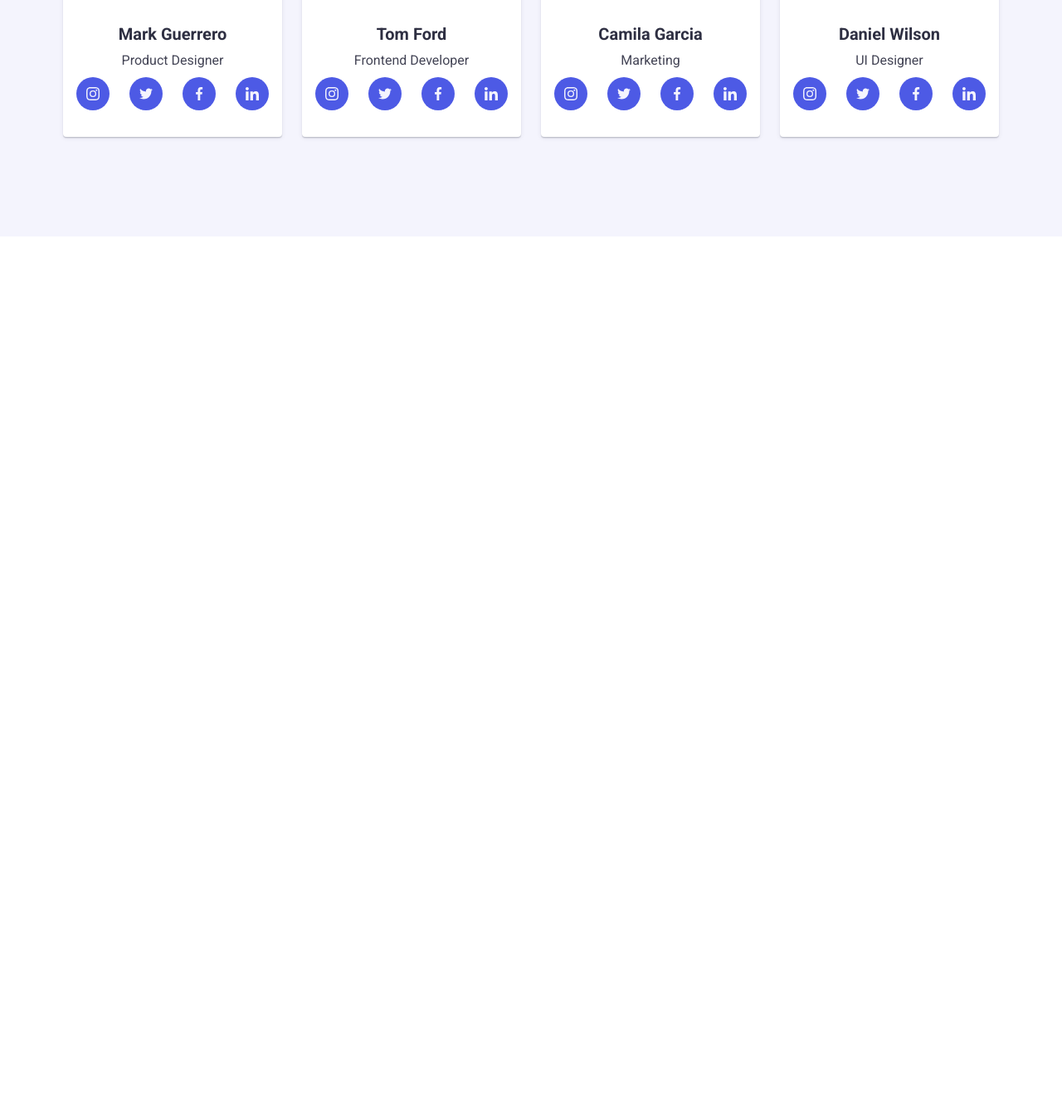
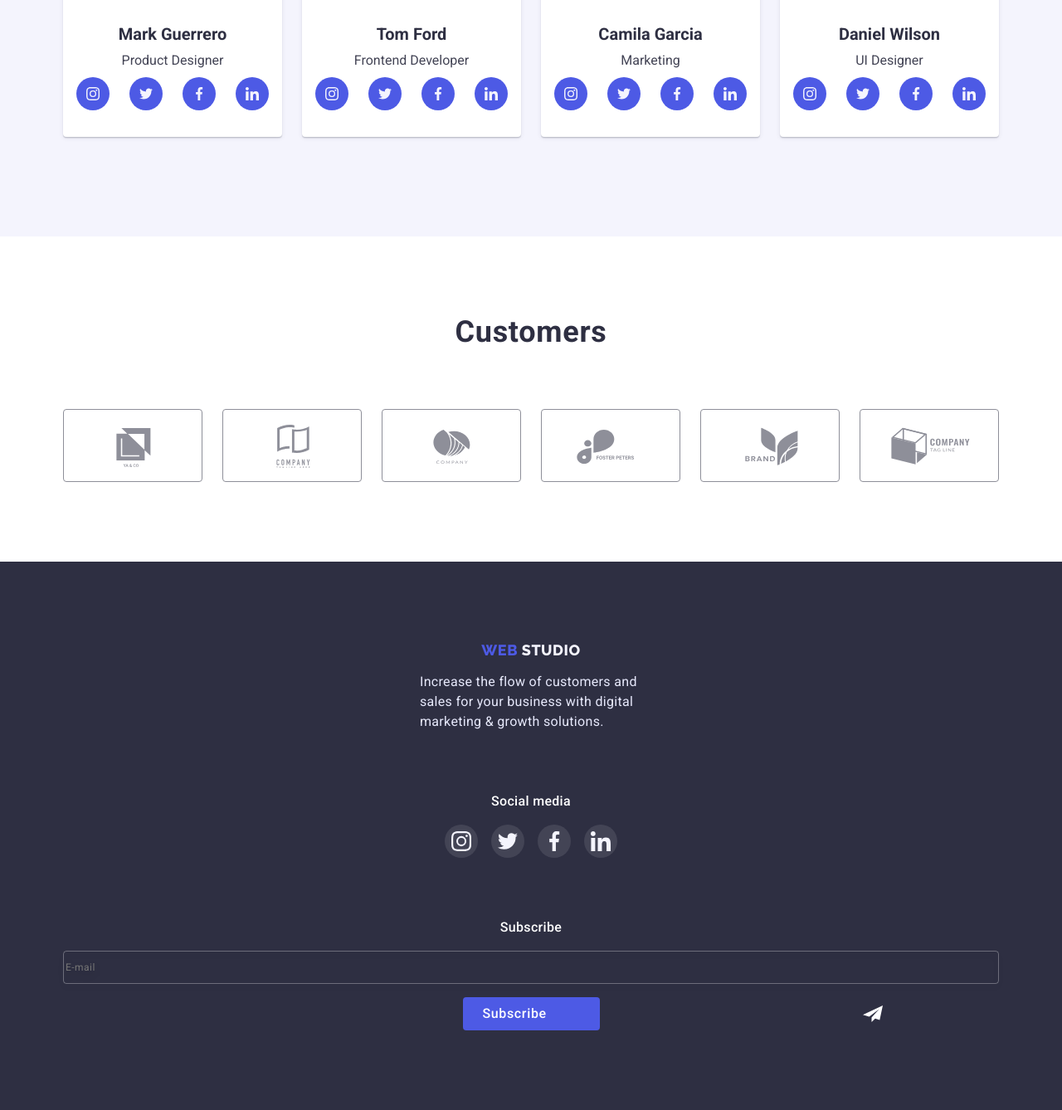
Before and after one commit to KalchenkoNatalya/WebStudio---HTTP-CSS-Modal-, a plain HTML site: page index.html in a window 1280 px wide. Shown: the part 2188-3526 px from the top of the page at 83% size. Before the commit the page ends 2473 px from the top, so only its background shows below. Drawn offline with nearby package versions, Linux system fonts and the light colour scheme.

Commit message:
включно по футер у мобільному

```diff
--- a/css/style.css
+++ b/css/style.css
@@ -769,33 +769,19 @@ ul {
     padding-top: 120px;
     padding-bottom: 120px;
   }
+
   .team-list {
-    row-gap:unset;
+    row-gap: unset;
   }
 
 }
 
-/*
-
-.team-list .item {
-  margin-right: 24px;
-
-}
-
-.team-list .item:last-child {
-  margin-right: 0;
-}
-
-
-
-
-
- */
 
 /* ---------Customers------- */
-/* .section-customers {
-  padding-top: 130px;
-  padding-bottom: 130px;
+@media screen and (min-width:280px) {
+  .section-customers {
+    padding-top: 96px;
+    padding-bottom: 96px;
   }
 
   .customers-title {
@@ -810,11 +796,13 @@ ul {
 
   .customers-list {
     display: flex;
-  gap: 24px;
+    flex-wrap: wrap;
+    column-gap: 16px;
+    row-gap: 72px;
   }
 
   .customers-item {
-  width: calc((100% - 120px) / 6);
+    width: calc((100% - 16px) / 2);
     height: 88px;
   }
 
@@ -831,6 +819,7 @@ ul {
   }
 
   .icons {
+    width: 110px;
     fill: var(--customers-icon-color);
     transition: fill 250ms cubic-bezier(0.4, 0, 0.2, 1);
   }
@@ -844,30 +833,66 @@ ul {
   .customers-link:focus .icons {
     fill: var(--hover-background-color);
   }
- */
 
+}
+
+@media screen and (min-width:768px) {
+
+  .customers-list {
+    column-gap: 24px;
+  }
+
+  .customers-item {
+    width: calc((100% - 48px) / 3);
+
+  }
+}
+
+@media screen and (min-width:1200px) {
+  .customers-list {
+    display: flex;
+    flex-wrap: nowrap;
+  }
+
+  .icons {
+    width: 104px;
+  }
+
+  .customers-item {
+    width: calc((100% - 48px) / 6);
+
+  }
+}
 
 /*--------- Footer------- */
-/* .footer {
-  padding-top: 100px;
-  padding-bottom: 100px;
+
+@media screen and (min-width:280px) {
+  .footer {
+    padding-top: 96px;
+    padding-bottom: 96px;
     background-color: var(--background-dark-color);
   }
 
-.footer-cover {
-  display: flex;
+  .footer-text-wrap {
+    margin-bottom: 72px;
   }
-.footer-text-wrap {
-  margin-right: 120px;
+
+  .footer-logo-wrap {
+    text-align: center;
   }
+
   .footer-logo {
+    display: block;
+    margin-left: auto;
+    margin-right: auto;
     margin-bottom: 16px;
+
 
     font-family: "Raleway";
     font-weight: 800;
     font-size: 18px;
     line-height: 1.17;
-  display: flex;
+    /* display: flex; */
     align-items: center;
     letter-spacing: 0.03em;
     text-transform: uppercase;
@@ -875,12 +900,13 @@ ul {
   }
 
   .footer-text {
+    margin-right: auto;
+    margin-left: auto;
+    width: 268px;
     font-size: 16px;
     line-height: 1.5;
     letter-spacing: 0.02em;
     color: #e7e9fc;
-  width: 264px;
-  justify-content: flex-start;
   }
 
   .footer-media,
@@ -891,20 +917,20 @@ ul {
     letter-spacing: 0.02em;
     color: var(--second-accent-color);
     margin-bottom: 16px;
+    text-align: center;
   }
 
   .footer-list {
     display: flex;
     gap: 16px;
+    justify-content: center;
   }
 
   .footer-item {
     width: 40px;
     height: 40px;
   }
-.footer-soc {
-  margin-right: 80px;
-}
+
   .footer-link {
     display: flex;
     align-items: center;
@@ -916,31 +942,24 @@ ul {
     transition: background-color 250ms cubic-bezier(0.4, 0, 0.2, 1);
   }
 
+  .footer-soc {
+    margin-bottom: 72px;
+  }
+
   .footer-icons {
-  width: 24px;
-  height: 24px;
     fill: var(--background-light-color);
   }
-
 
   .footer-link:hover,
   .footer-link:focus {
     background-color: #31D0AA;
   }
-
-
-.subscribe-wrap {
-  display: flex;
-  align-items: center;
-  gap: 24px;
-  margin-top: 16px;
-}
-
 .subscribe-email {
   display: block;
-  width: 264px;
+  margin-bottom: 16px;
+  width: 100%;
   height: 40px;
-  padding-left: 16px;
+  /* padding-left: 16px; */
   border: 1px solid rgba(255, 255, 255, 0.3);
   filter: drop-shadow(0px 4px 4px rgba(0, 0, 0, 0.15));
   border-radius: 4px;
@@ -951,34 +970,51 @@ ul {
   color: rgba(255, 255, 255, 0.6);
   outline: transparent;
 }
-
 .subscribe-btn-wrap {
   position: relative;
+  display: flex;
+  justify-content: center;
 }
-
 .subscribe-btn {
   width: 165px;
   height: 40px;
+
   padding-left: 24px;
+
   font-weight: 500;
   font-size: 16px;
   line-height: 1.5;
-  display: flex;
+
   align-items: center;
-  text-align: center;
+  text-align: left;
   letter-spacing: 0.04em;
   color: #FFFFFF;
   background: #4D5AE5;
   border: #4D5AE5;
   border-radius: 4px;
 }
-
 .subscribe-icon {
   position: absolute;
   top: 8px;
-  right: 24px;
+  right: 140px;
   fill: var(--second-accent-color);
 }
+}
+
+/*footer---
+
+.subscribe-wrap {
+  display: flex;
+  align-items: center;
+  gap: 24px;
+  margin-top: 16px;
+}
+
+
+
+
+
+
  */
 
 
--- a/index.html
+++ b/index.html
@@ -426,7 +426,7 @@
 
       <!---------Customers-------------->
 
-      <!-- <section class="section-customers">
+      <section class="section-customers">
         <h2 class="customers-title">Customers</h2>
         <div class="container">
           <ul class="customers-list list">
@@ -474,17 +474,19 @@
             </li>
           </ul>
         </div>
-      </section> -->
+      </section>
     </main>
 
     <!---------------Footer------------->
 
-    <!-- <footer class="footer">
+    <footer class="footer">
       <div class="container footer-cover">
         <div class="footer-text-wrap">
-          <a href="/" class="footer-logo link">
-            <span class="logo-accent">Web</span> Studio
-          </a>
+          <div class="footer-logo-wrap">
+            <a href="/" class="footer-logo link">
+              <span class="logo-accent">Web</span> Studio
+            </a>
+          </div>
           <p class="footer-text">
             Increase the flow of customers and sales for your business with
             digital marketing & growth solutions.
@@ -496,53 +498,49 @@
           <ul class="footer-list list">
             <li class="footer-item">
               <a href="" class="footer-link link">
-                <svg class="footer-icons">
+                <svg class="footer-icons" width="24" height="24">
                   <use
                     href="./images/icons.svg#icon-instagram"
-                    width="24"
-                    height="24"
+
                   ></use>
                 </svg>
               </a>
             </li>
             <li class="footer-item">
               <a href="" class="footer-link link">
-                <svg class="footer-icons">
+                <svg class="footer-icons" width="24" height="24">
                   <use
                     href="./images/icons.svg#icon-twitter"
-                    width="24"
-                    height="24"
+
                   ></use>
                 </svg>
               </a>
             </li>
             <li class="footer-item">
               <a href="" class="footer-link link">
-                <svg class="footer-icons">
+                <svg class="footer-icons" width="24" height="24">
                   <use
                     href="./images/icons.svg#icon-facebook"
-                    width="24"
-                    height="24"
+
                   ></use>
                 </svg>
               </a>
             </li>
             <li class="footer-item">
               <a href="" class="footer-link link">
-                <svg class="footer-icons">
+                <svg class="footer-icons" width="24" height="24">
                   <use
                     href="./images/icons.svg#icon-linkedin"
-                    width="24"
-                    height="24"
+
                   ></use>
                 </svg>
               </a>
             </li>
           </ul>
-        </div> -->
+        </div>
 
         <!-----------------Subscribe------------>
-        <!-- <div class="footer-subscribe">
+        <div class="footer-subscribe">
           <form class="subscribe-form">
             <p class="subscribe-text">Subscribe</p>
             <div class="subscribe-wrap">
@@ -562,7 +560,7 @@
             </div>
           </form>
         </div>
-      </div> -->
+      </div>
 
     </footer>
 
```
Lines whose indentation alone changed are shown as unchanged.
